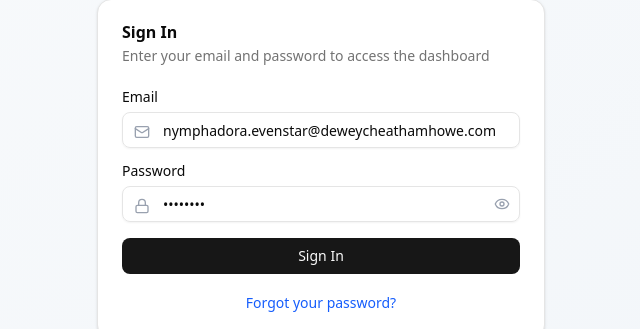
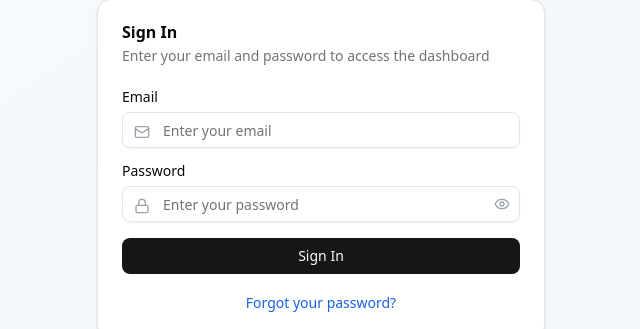
Before and after one commit to kallebysantos/testing.supabase.smart-office-demo, a Next.js app: page /login in a window 1280 px wide. Shown: the part 145-474 px from the top of the page, without its empty margins (319-959 px from the left). Built offline with nearby package versions, Linux system fonts and the light colour scheme; no server answers.

Commit message:
stamp: clean defatult credentials

```diff
--- a/src/app/login/page.tsx
+++ b/src/app/login/page.tsx
@@ -19,8 +19,8 @@ export default function LoginPage() {
   const [showDemoAccounts, setShowDemoAccounts] = useState(false)
   const [isLoggingIn, setIsLoggingIn] = useState(false)
   const [showPassword, setShowPassword] = useState(false)
-  const [email, setEmail] = useState('nymphadora.evenstar@deweycheathamhowe.com')
-  const [password, setPassword] = useState('demo123!')
+  const [email, setEmail] = useState('')
+  const [password, setPassword] = useState('')
 
   const handleDemoLogin = async (user: DemoUser) => {
     setIsLoggingIn(true)
```
